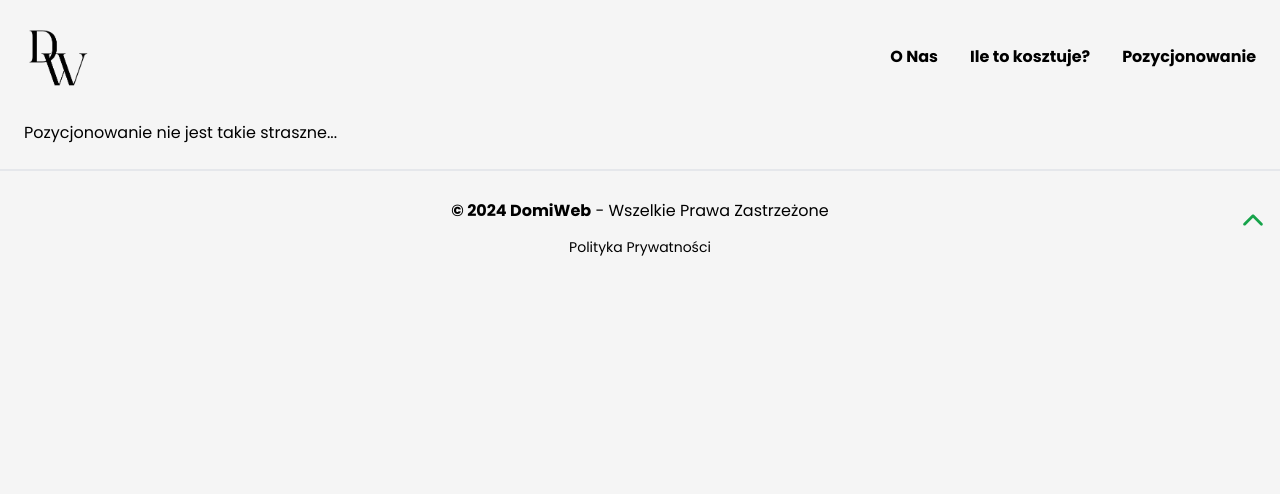
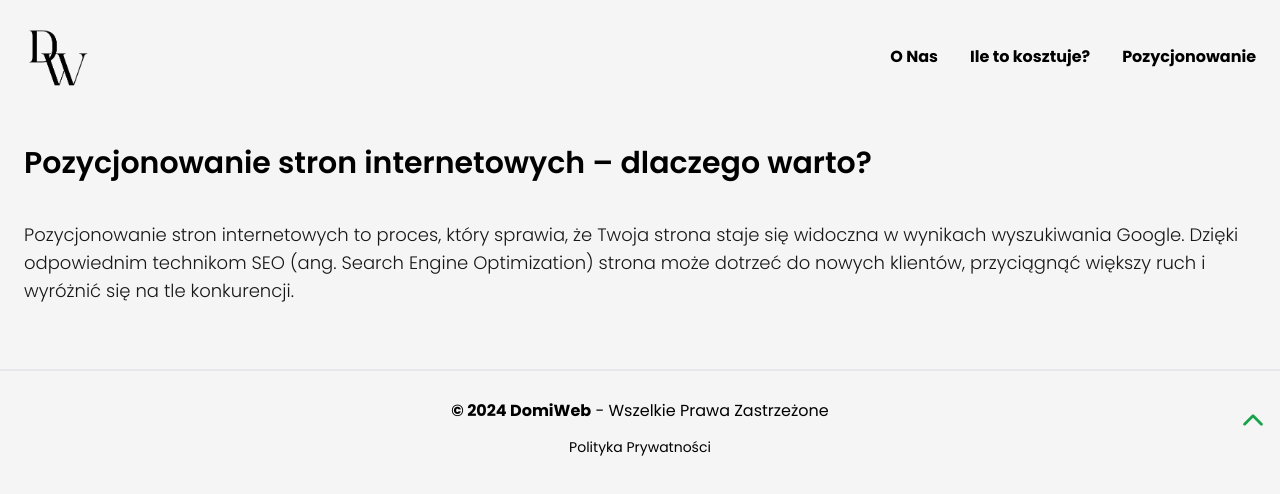
Before and after one commit to Gho2st/domiweb, a Next.js app: page /pozycjonowanie in a window 1280 px wide. Shown: the top 494 px of the page. Built offline with nearby package versions, Linux system fonts and the light colour scheme.

Commit message:
Update page.js

```diff
--- a/app/pozycjonowanie/page.js
+++ b/app/pozycjonowanie/page.js
@@ -7,7 +7,16 @@ export default function Home() {
       <Nav />
       <main>
         <section className="p-6">
-          <h1>Pozycjonowanie nie jest takie straszne...</h1>
+          <h1 className="mt-6 text-3xl font-semibold">
+            Pozycjonowanie stron internetowych – dlaczego warto?
+          </h1>
+          <p className="my-10 text-neutral-900 text-lg font-light ">
+            Pozycjonowanie stron internetowych to proces, który sprawia, że
+            Twoja strona staje się widoczna w wynikach wyszukiwania Google.
+            Dzięki odpowiednim technikom SEO (ang. Search Engine Optimization)
+            strona może dotrzeć do nowych klientów, przyciągnąć większy ruch i
+            wyróżnić się na tle konkurencji.
+          </p>
         </section>
       </main>
       <Footer />
```
